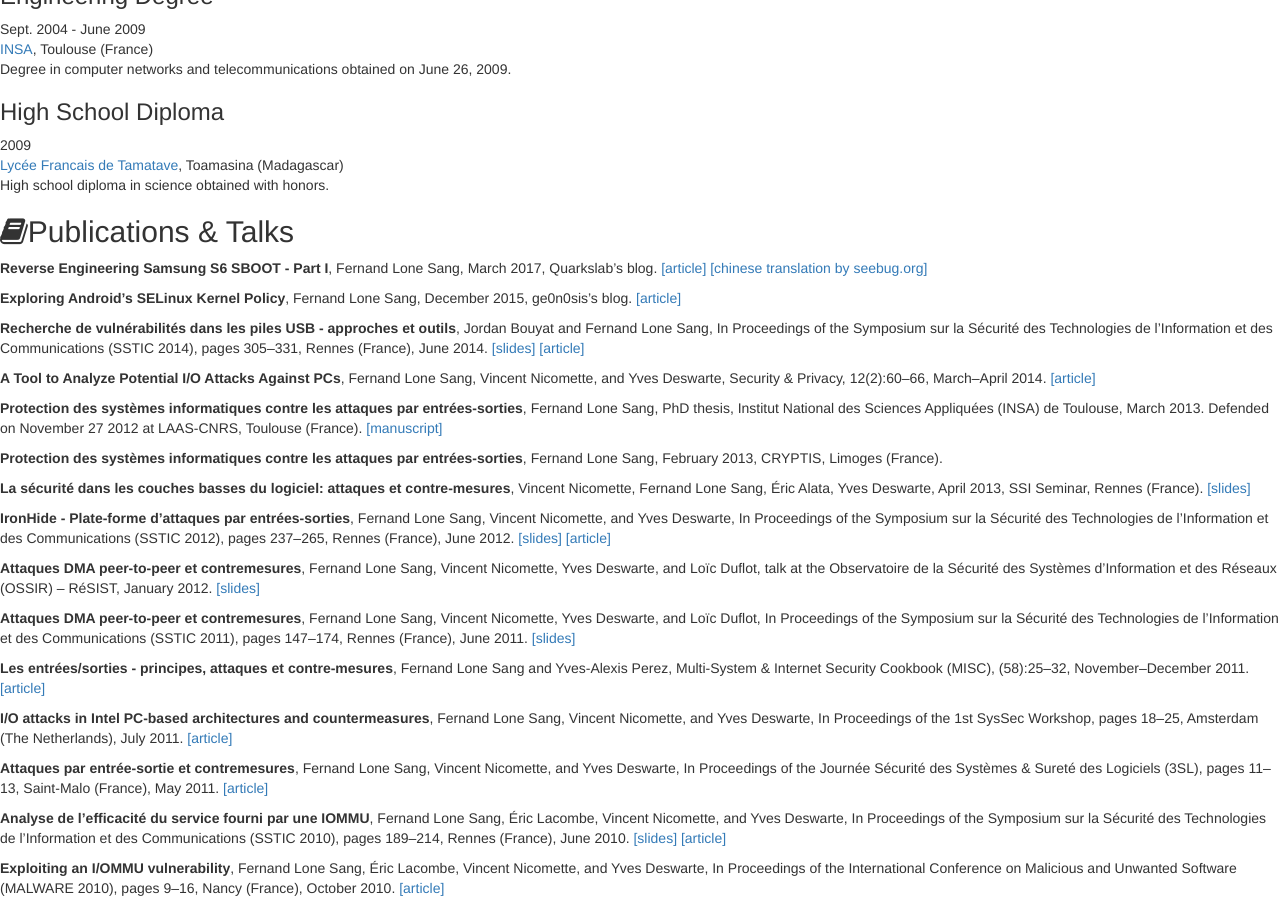
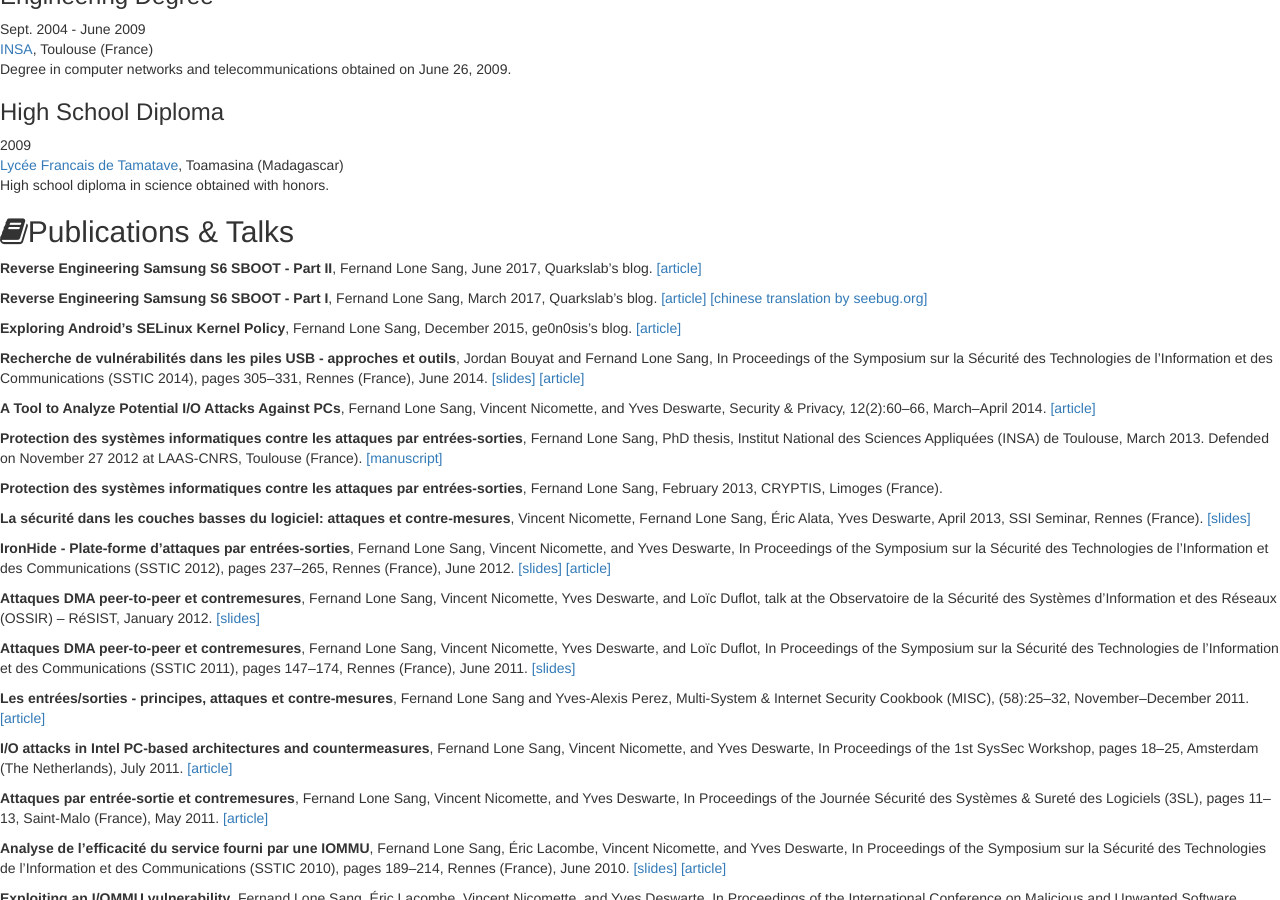
Before and after one commit to kamino/kamino.github.io, a Jekyll site: the page built from index.html, in a window 1280 px wide and 900 px high, scrolled down 2268 px. Built offline with Jekyll 4.4.1, drawn with Linux system fonts in a browser that asks for light colours.

Commit message:
[update] add ref to sboot part 2

```diff
--- a/_data/resume.yml
+++ b/_data/resume.yml
@@ -213,6 +213,8 @@ lectures:
 
 # Publications
 publications:
+  - "**Reverse Engineering Samsung S6 SBOOT - Part II**, Fernand Lone Sang, June 2017, Quarkslab's blog.
+    [[article]](http://blog.quarkslab.com/reverse-engineering-samsung-s6-sboot-part-ii.html)"
   - "**Reverse Engineering Samsung S6 SBOOT - Part I**, Fernand Lone Sang, March 2017, Quarkslab's blog.
     [[article]](http://blog.quarkslab.com/reverse-engineering-samsung-s6-sboot-part-i.html)
     [[chinese translation by seebug.org]](http://paper.seebug.org/242/)"
```
